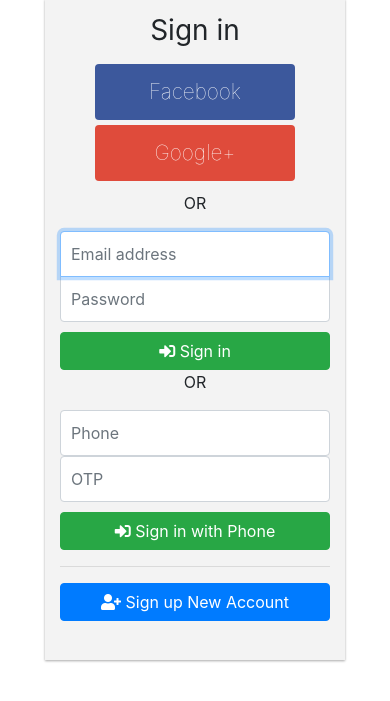
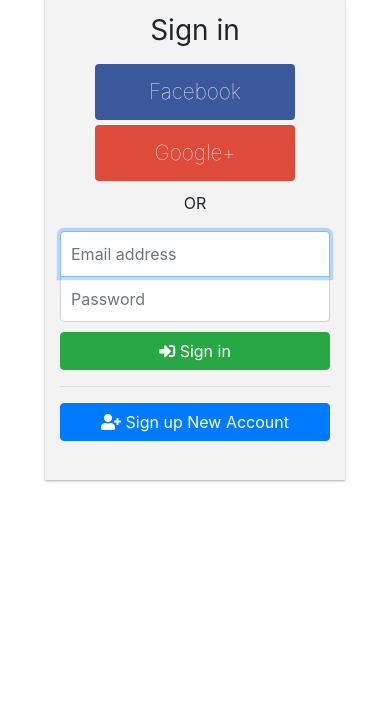
Before and after one commit to Manipal-University-Projects/Ecommerce-Django-Project, a Django app: page / in a window 390 px wide. Shown: the part 85-786 px from the top of the page. Run offline with Django 3.2, Linux system fonts and the light colour scheme; some libraries are stand-ins or nearby versions.

Commit message:
Phone login removed

```diff
--- a/OLX/templates/Login/login.html
+++ b/OLX/templates/Login/login.html
@@ -68,26 +68,7 @@
           <i class="fas fa-sign-in-alt"></i> Sign in
         </button>
 
-        <p style="text-align: center">OR</p>
-        <input
-          type="text"
-          id="inputPhone"
-          class="form-control"
-          placeholder="Phone"
-          required=""
-          autofocus=""
-        />
-        <input
-          type="otp"
-          id="inputOtp"
-          class="form-control"
-          placeholder="OTP"
-          required=""
-        />
 
-        <button class="btn btn-success btn-block" type="submit">
-          <i class="fas fa-sign-in-alt"></i> Sign in with Phone
-        </button>
         <!-- <a href="#" id="forgot_pswd">Forgot password?</a> -->
         <hr />
         <!-- <p>Don't have an account!</p>  -->
```
Also changed, not shown: Learning/Documentation.md (+3 -0 lines).
